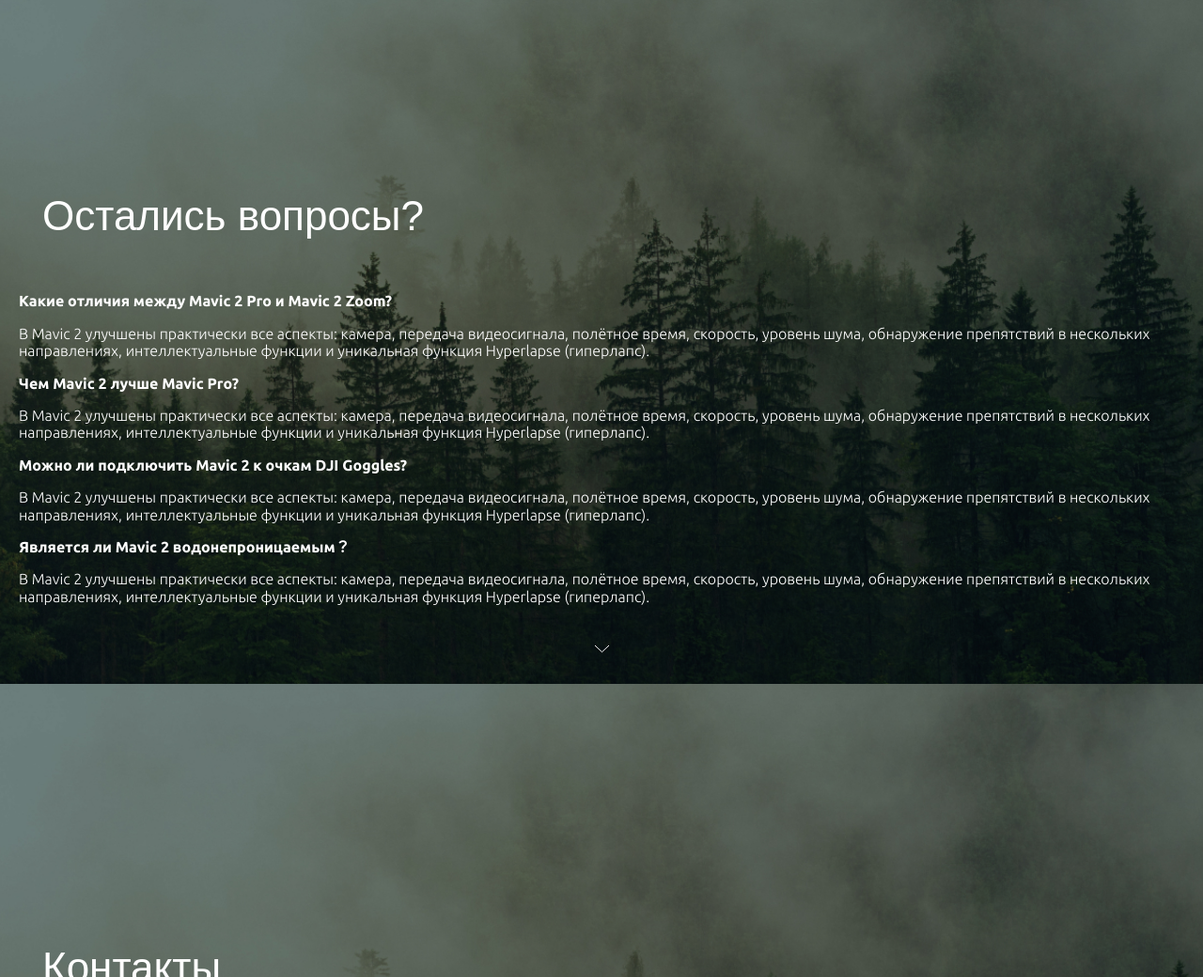
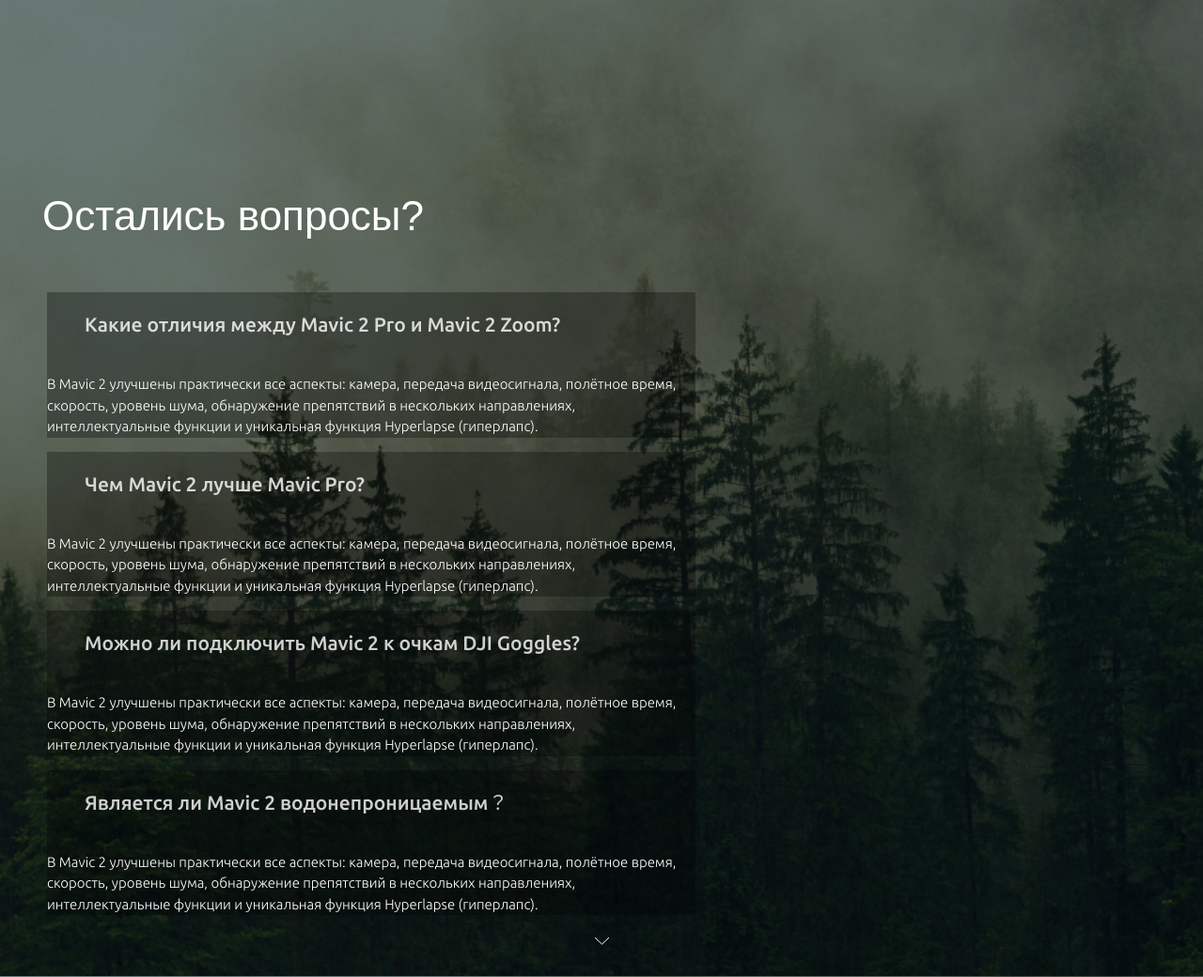
Before and after one commit to VeniaminRogov/mavic, a website: page app/index.html in a window 1280 px wide. Shown: the part 3489-4529 px from the top of the page at 94% size. Drawn offline with nearby package versions, Linux system fonts and the light colour scheme.

Commit message:
start questions

```diff
--- a/app/index.html
+++ b/app/index.html
@@ -149,7 +149,7 @@
             </div>
           </div>
 
-          <div class="benefits__item">
+          <div class="benefits__item benefits__item--center">
             <div class="benefits__num">3</div>
             <div class="benefits__img">
               <img src="img/benefits/benefits-3.jpg" alt="benefits-3">
--- a/app/scss/style.scss
+++ b/app/scss/style.scss
@@ -197,7 +197,12 @@
 	&__items {
 		display: flex;
 		flex-wrap: wrap;
-		padding-left: 25px;
+		padding-left: 50px;
+	}
+
+	&__item--center {
+		margin-right: -15px;
+		margin-left: -15px;
 	}
 
 	&__item {
@@ -307,6 +312,7 @@
 		display: flex;
 		justify-content: space-between;
 		align-items: center;
+		padding-left: 55px;
 	}
 
 	&__item {
@@ -374,6 +380,34 @@
 	}
 }
 
+//questions
+
+.questions {
+	&__items {
+		max-width: 757px;
+		padding-left: 30px;
+	}
+
+	&__item {
+		background-color: rgba(0, 0, 0, 0.3);
+		max-width: 690px;
+	}
+
+	&__item-title {
+		@extend %ubuntu-medium;
+		font-size: 21px;
+		line-height: 28px;
+		color: rgba(#fff, 0.8);
+		padding: 20px 10px 24px 40px;
+	}
+
+	&__item-text {
+		@extend %ubuntu-light;
+		font-size: 15px;
+		line-height: 150%;
+	}
+}
+
 .footer {
 	display: none;
 }
```
Also changed, not shown: app/css/style.min.css, 1 other file.
